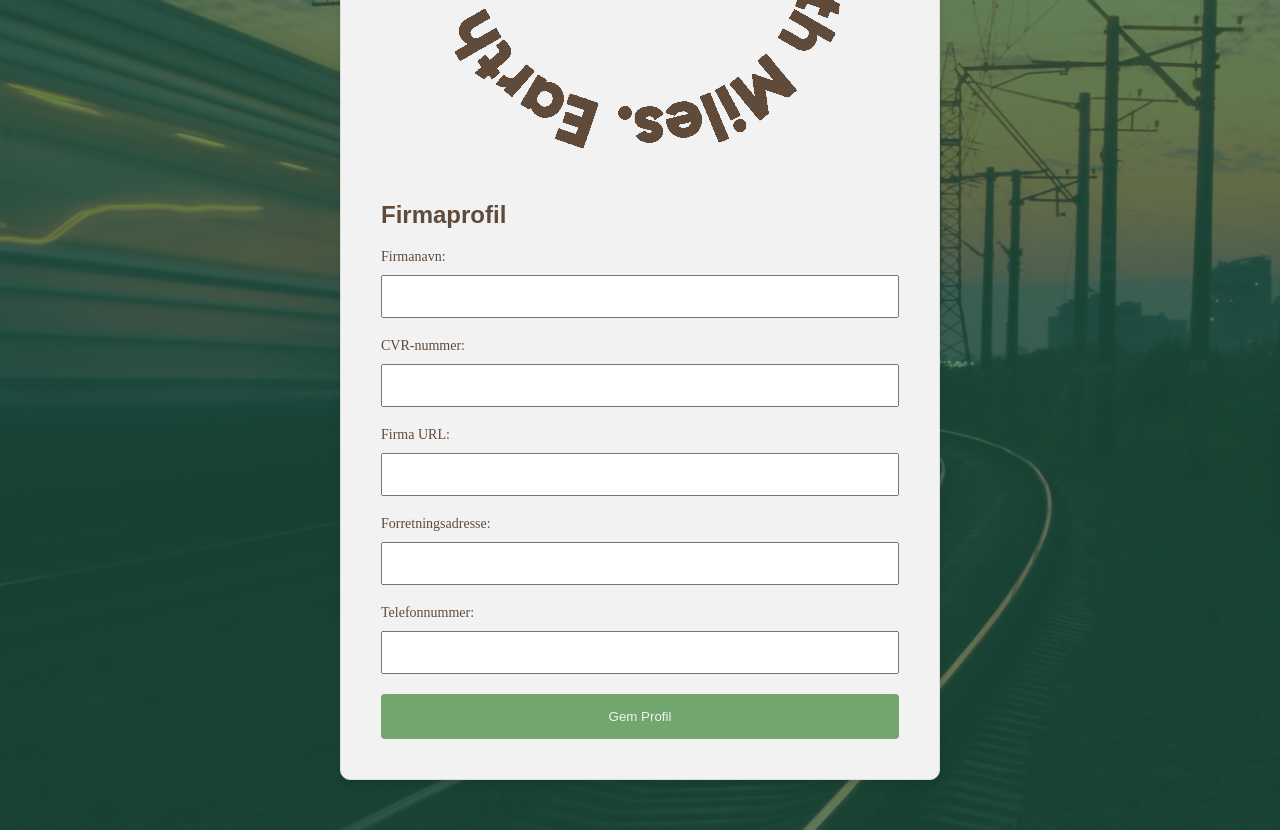
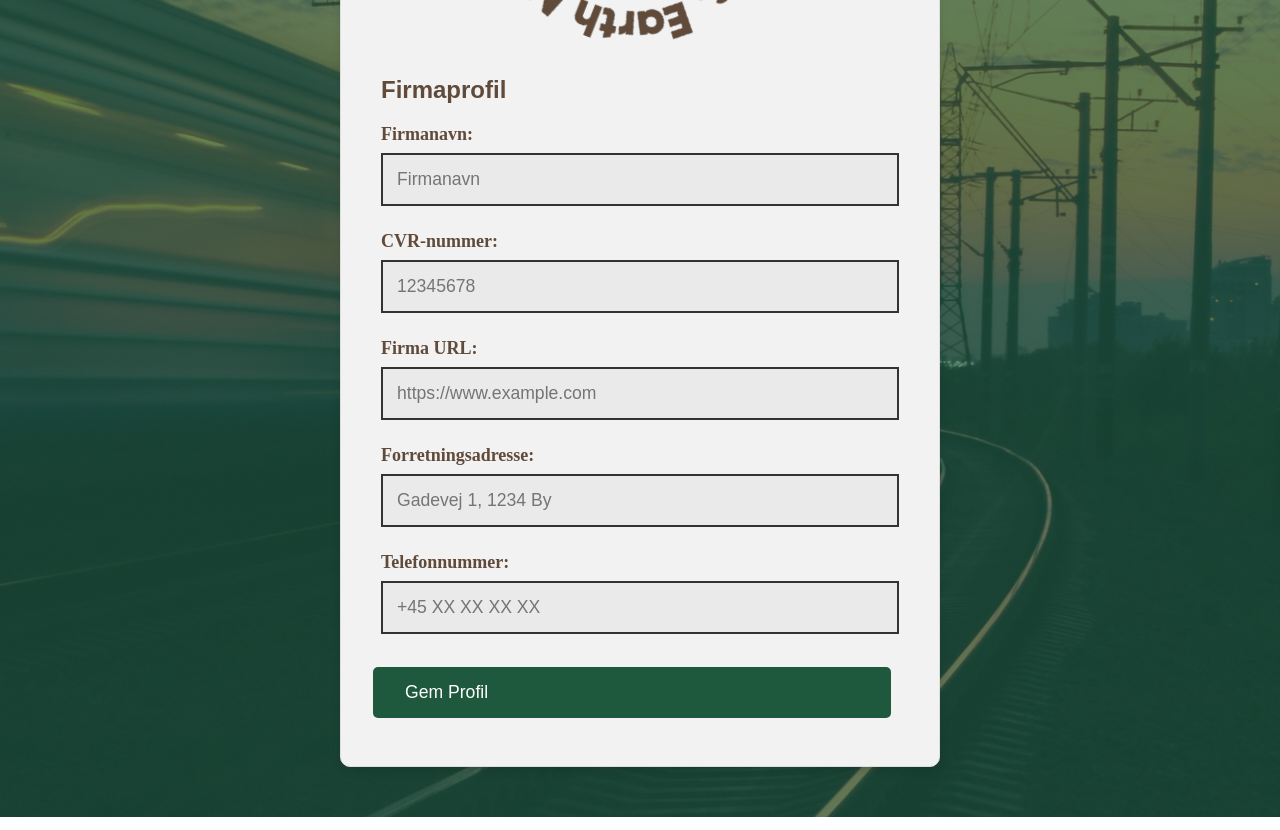
Before and after one commit to luka9938/earthmiles-weebs2, a Next.js app: page /profil in a window 1280 px wide. Shown: the part 480-1310 px from the top of the page. Built offline with nearby package versions, Linux system fonts and the light colour scheme; a web font is replaced by a local one.

Commit message:
please work ;(

```diff
--- a/src/pages/profil/ProfilePage.module.css
+++ b/src/pages/profil/ProfilePage.module.css
@@ -1,7 +1,15 @@
 .bodyClass {
   background: linear-gradient(rgba(30, 89, 68, 0.7), rgba(30, 89, 68, 0.7)),
     url("/placeholder1.jpg") center/cover fixed;
-  margin: 0; /* Reset default body margin */
+  margin: 0;
+}
+
+.logo {
+  display: flex;
+  width: 60%;
+  margin: auto;
+  text-align: center;
+  animation: spin 10s linear infinite;
 }
 
 .profileContainer {
@@ -16,7 +24,7 @@
   display: flex;
   flex-direction: column;
   align-items: center;
-  color: #604a3a; /* Brown text color */
+  color: #604a3a;
 }
 
 .logoContainer {
@@ -34,7 +42,7 @@
 }
 
 .profileTitle {
-  color: #604a3a; /* Brown text color */
+  color: #604a3a;
   margin-bottom: 20px;
 }
 
@@ -45,28 +53,61 @@
 }
 
 .labelText {
-  font-size: 14px;
-  margin-bottom: 5px;
-  color: #604a3a; /* Brown text color */
+  font-size: 18px;
+  font-weight: bold;
+  color: #604a3a;
 }
 .inputField {
   width: 100%;
-  padding: 12px; /* Adjusted padding for increased height */
+  padding: 12px;
   margin-top: 5px;
+  padding: 14px;
+  outline: none;
+  border: 2px solid #333;
+  background-color: rgba(230, 230, 230, 0.6);
+  font-size: 1.1rem;
+  margin-top: 8px;
+  transition: 0.3s;
   box-sizing: border-box;
+  margin-bottom: 5px;
 }
 
-.saveProfileButton {
-  width: 100%;
-  padding: 15px;
-  border: none;
-  border-radius: 4px;
-  cursor: pointer;
-  transition: background-color 0.3s ease;
-  background-color: #71a66f; /* Brown button color */
-  color: #f2f2f2;
+.inputField:hover {
+  background-color: rgba(0, 0, 0, 0.1);
 }
 
-.saveProfileButton:hover {
-  background-color: #1e5944; /* Darker brown button color on hover */
+.inputField:focus {
+  background-color: #fff;
+  border: 2px solid #72bf6f;
 }
+
+.button {
+  width: 100%;
+  border: none;
+  color: white;
+  font-size: 1.1rem;
+  background-color: #1e593d;
+  padding: 15px 32px;
+  display: inline-block;
+  cursor: pointer;
+  border-radius: 5px;
+  transition: all 0.3s ease-in-out;
+  margin: -0.5rem;
+  margin-top: 0.5rem;
+  margin-bottom: 0.5rem;
+}
+
+.button:hover {
+  color: white;
+  background-color: #72bf6f;
+  transform: scale(1.05);
+}
+
+@keyframes spin {
+  0% {
+    transform: rotate(0deg);
+  }
+  100% {
+    transform: rotate(360deg);
+  }
+}
--- a/src/pages/profil/index.js
+++ b/src/pages/profil/index.js
@@ -1,5 +1,6 @@
 import React, { useState, useEffect } from "react";
-import styles from "./ProfilePage.module.css"; // Import stylingmodulet
+import styles from "./ProfilePage.module.css";
+import Link from "next/link";
 import Menu from "@/components/Menu";
 
 const ProfilePage = () => {
@@ -10,7 +11,6 @@ const ProfilePage = () => {
   const [phoneNumber, setPhoneNumber] = useState("");
 
   const handleSaveProfile = () => {
-    // Implement logic for saving profile information
     console.log("Saving profile information:", {
       companyName,
       cvrNumber,
@@ -29,11 +29,10 @@ const ProfilePage = () => {
 
   return (
     <div>
-      {" "}
       <Menu />
       <div className={styles.profileContainer}>
         <div className={styles.logoContainer}>
-          <img src="/wheel brown.png" alt="Logo" />
+          <img src="/logo1.png" className={styles.logo} alt="Logo" />
         </div>
 
         <div className={styles.profileBox}>
@@ -41,6 +40,7 @@ const ProfilePage = () => {
           <div className={`${styles.formGroup} ${styles.tallInputField}`}>
             <label className={styles.labelText}>Firmanavn:</label>
             <input
+              placeholder="Firmanavn"
               type="text"
               value={companyName}
               onChange={(e) => setCompanyName(e.target.value)}
@@ -51,6 +51,7 @@ const ProfilePage = () => {
           <div className={`${styles.formGroup} ${styles.tallInputField}`}>
             <label className={styles.labelText}>CVR-nummer:</label>
             <input
+              placeholder="12345678"
               type="text"
               value={cvrNumber}
               onChange={(e) => setCvrNumber(e.target.value)}
@@ -61,7 +62,8 @@ const ProfilePage = () => {
           <div className={`${styles.formGroup} ${styles.tallInputField}`}>
             <label className={styles.labelText}>Firma URL:</label>
             <input
-              type="text"
+              placeholder="https://www.example.com"
+              type="link"
               value={companyURL}
               onChange={(e) => setCompanyURL(e.target.value)}
               className={styles.inputField}
@@ -71,7 +73,8 @@ const ProfilePage = () => {
           <div className={`${styles.formGroup} ${styles.tallInputField}`}>
             <label className={styles.labelText}>Forretningsadresse:</label>
             <input
-              type="text"
+              placeholder="Gadevej 1, 1234 By"
+              type="address"
               value={businessAddress}
               onChange={(e) => setBusinessAddress(e.target.value)}
               className={styles.inputField}
@@ -81,16 +84,17 @@ const ProfilePage = () => {
           <div className={`${styles.formGroup} ${styles.tallInputField}`}>
             <label className={styles.labelText}>Telefonnummer:</label>
             <input
-              type="text"
+              placeholder="+45 XX XX XX XX"
+              type="phone"
               value={phoneNumber}
               onChange={(e) => setPhoneNumber(e.target.value)}
               className={styles.inputField}
             />
           </div>
 
-          <button className={styles.saveProfileButton} onClick={handleSaveProfile}>
+          <Link href="/login" className={styles.button} onClick={handleSaveProfile}>
             Gem Profil
-          </button>
+          </Link>
         </div>
       </div>
     </div>
```
